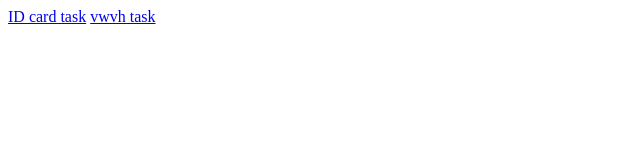
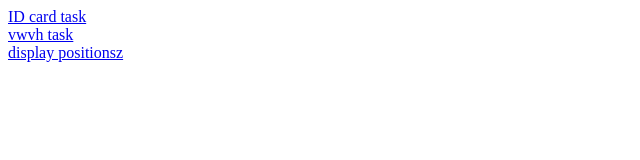
Before and after one commit to jyoshtnadevineni/combinators, a plain HTML site: page index.html in a window 1280 px wide. Shown: the whole page, without its empty margins (0-640 px from the left). Drawn offline with Linux system fonts and the light colour scheme.

Commit message:
new file

```diff
--- a/index.html
+++ b/index.html
@@ -6,8 +6,8 @@
     <title>Index.html</title>
 </head>
 <body>
-    <a href="./id card.html">ID card task</a>
-    <a href="./vwvh.html">vwvh task</a>
-
+    <a href="./id card.html">ID card task</a><br>
+    <a href="./vwvh.html">vwvh task</a><br>
+    <a href="./displaypos.html>">display positionsz</a>
 </body>
 </html>
```
